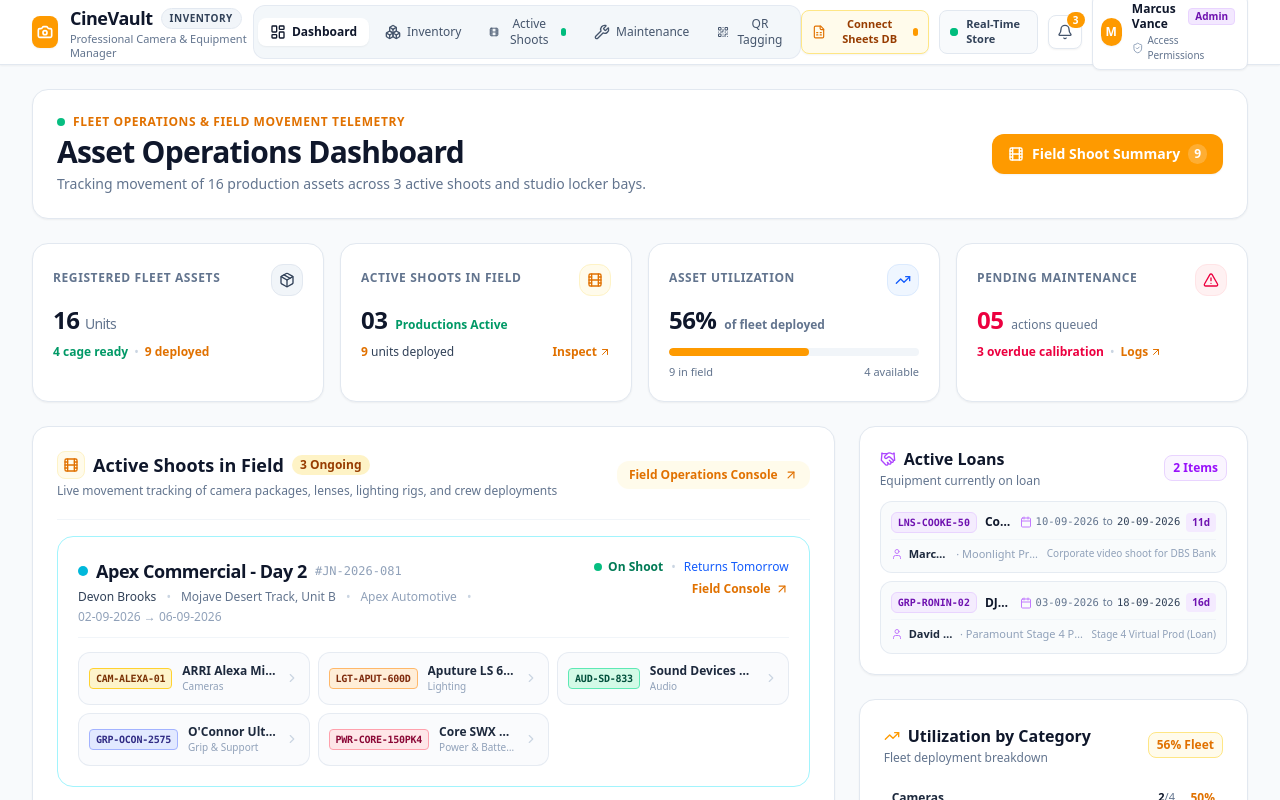
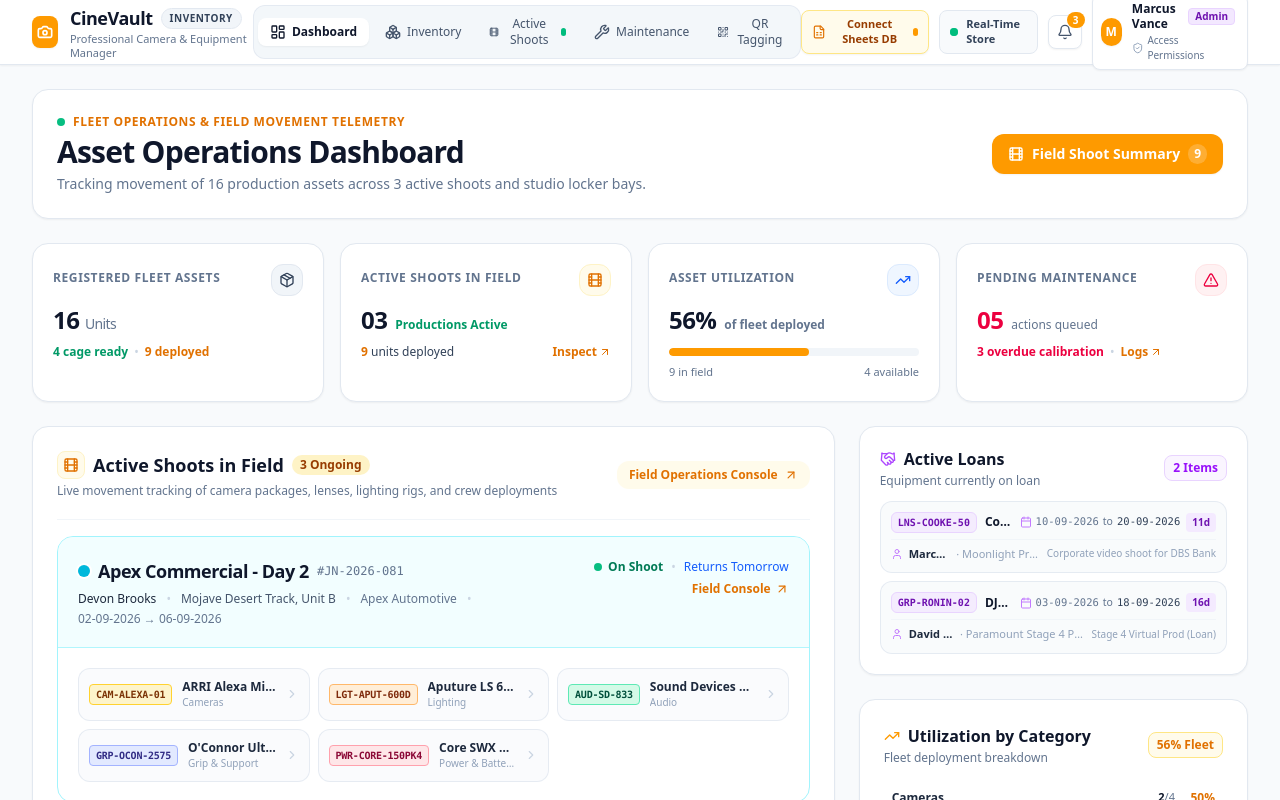
Before and after one commit to ozywasborn/cine-vault, a React (Vite) app: page / in a window 1280 px wide. Shown: the top 800 px of the page. Built offline with nearby package versions, Linux system fonts and the light colour scheme; no server answers.

Commit message:
Apply matching deployment colour highlight to header/title bar

```diff
--- a/src/components/DashboardView.tsx
+++ b/src/components/DashboardView.tsx
@@ -489,44 +489,44 @@ export const DashboardView: React.FC<DashboardViewProps> = ({
                   <div
                     key={proj.id}
                     id={`shoot-card-${proj.id}`}
-                    className={`p-5 rounded-2xl border ${depTheme.containerBorder} bg-white hover:shadow-xs transition-all`}
+                    className={`rounded-2xl border ${depTheme.containerBorder} bg-white hover:shadow-xs transition-all overflow-hidden`}
                   >
-                    {/* Header: Title on Left, Clean Status & Countdown on Right (No bubble clutter, No $ bubble) */}
-                    <div className="flex flex-col sm:flex-row sm:items-start justify-between gap-2 pb-3 border-b border-slate-100">
+                    {/* Themed Header / Title Bar - Same colour highlight as Field Deployment page */}
+                    <div className={`p-4 sm:p-5 ${depTheme.headerBg} flex flex-col sm:flex-row sm:items-start justify-between gap-3`}>
                       <div className="min-w-0 flex-1">
                         <div className="flex items-center gap-2 flex-wrap">
                           {/* Matching deployment coloured dot from Field Deployment console */}
                           <span
-                            className={`w-2.5 h-2.5 rounded-full ${depTheme.dot} shadow-2xs ring-2 ring-white shrink-0`}
+                            className={`w-3 h-3 rounded-full ${depTheme.dot} shadow-2xs ring-2 ring-white shrink-0`}
                             title={`Deployment colour: ${depTheme.name}`}
                           />
                           <h3 className="text-base sm:text-lg font-bold text-slate-900 tracking-tight">
                             {proj.name}
                           </h3>
                           {proj.jobNo && (
-                            <span className="text-xs font-mono text-slate-400 font-medium">
+                            <span className="text-xs font-mono text-slate-500 font-medium">
                               #{proj.jobNo}
                             </span>
                           )}
                         </div>
 
                         {/* Subtle Metadata Row - Fixed horizontal date baseline alignment */}
-                        <div className="flex flex-wrap items-center gap-x-2.5 gap-y-1 text-xs text-slate-500 mt-1">
-                          <span className="font-medium text-slate-700">{proj.leadDP}</span>
+                        <div className="flex flex-wrap items-center gap-x-2.5 gap-y-1 text-xs text-slate-600 mt-1.5">
+                          <span className="font-medium text-slate-800">{proj.leadDP}</span>
                           {proj.location && (
                             <>
                               <span className="text-slate-300 select-none">•</span>
-                              <span className="truncate max-w-[260px]">{proj.location}</span>
+                              <span className="truncate max-w-[260px] text-slate-600">{proj.location}</span>
                             </>
                           )}
                           {proj.client && (
                             <>
                               <span className="text-slate-300 select-none">•</span>
-                              <span className="text-slate-400">{proj.client}</span>
+                              <span className="text-slate-500">{proj.client}</span>
                             </>
                           )}
                           <span className="text-slate-300 select-none">•</span>
-                          <span className="text-slate-400 text-xs tabular-nums">
+                          <span className="text-slate-500 text-xs tabular-nums">
                             {formatDateDDMMYYYY(proj.startDate)} → {formatDateDDMMYYYY(proj.endDate)}
                           </span>
                         </div>
@@ -568,10 +568,8 @@ export const DashboardView: React.FC<DashboardViewProps> = ({
                       </div>
                     </div>
 
-                    {/* All Equipment Items Grid (Entire equipment list visible directly without manifest text header) */}
-                    <div className="mt-3.5">
-
-                      {/* All Equipment Items Grid (Entire manifest visible in one glance) */}
+                    {/* All Equipment Items Grid (Nestled inside card body on clean white background) */}
+                    <div className="p-4 sm:p-5">
                       {proj.assignedGear.length > 0 ? (
                         <div className="grid grid-cols-1 sm:grid-cols-2 xl:grid-cols-3 gap-2">
                           {proj.assignedGear.map((item) => {
```
